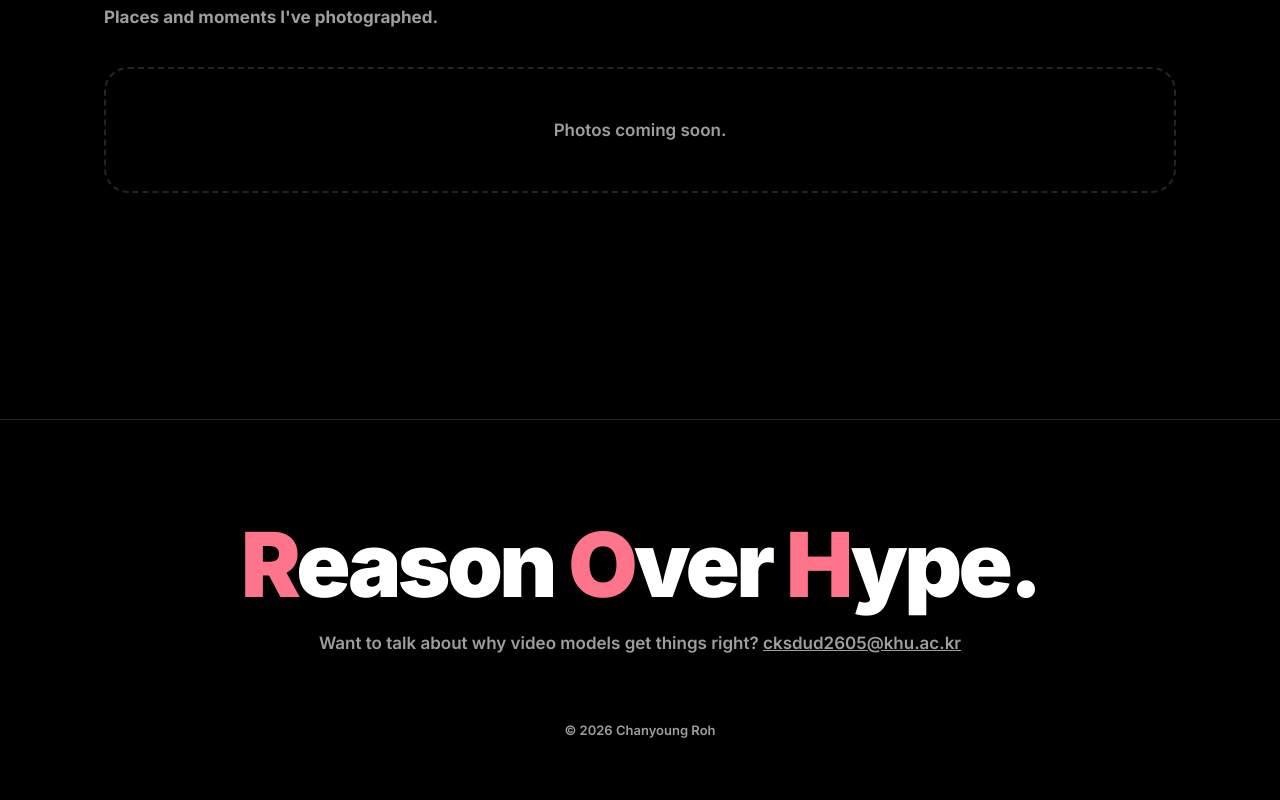
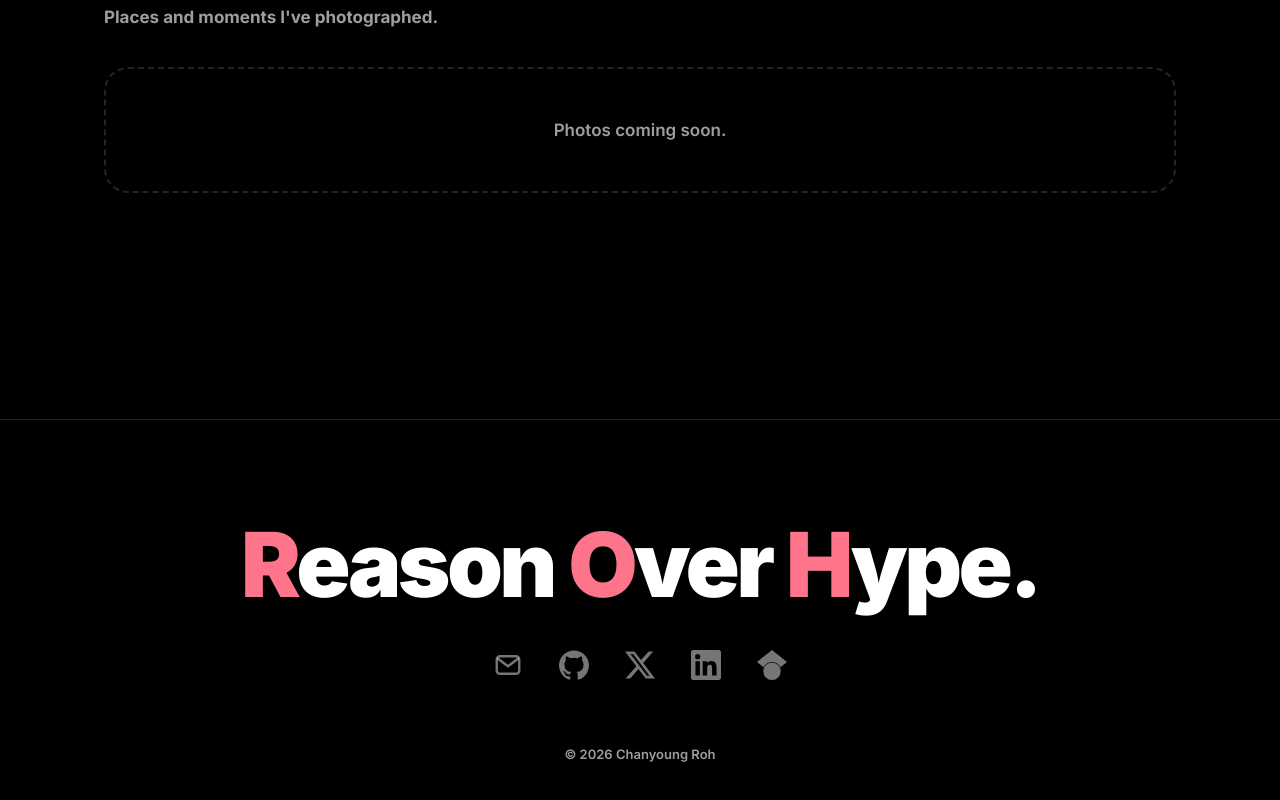
Before and after one commit to chanyoung-roh/chanyoung-roh.github.io, a plain HTML site: page index.html in a window 1280 px wide. Shown: the part 3293-4093 px from the top of the page. Drawn offline with Linux system fonts and the light colour scheme; no server answers; a web font is replaced by a local one.

Commit message:
feat: footer social icon row instead of contact line
Co-Authored-By: Claude Opus 5.5 <noreply@anthropic.com>

```diff
--- a/index.html
+++ b/index.html
@@ -175,6 +175,11 @@
   footer .sign{font-family:var(--display);font-weight:900;font-size:clamp(2.4rem,7vw,6rem);letter-spacing:-.04em;line-height:1}
   footer .sign b{color:var(--accent);font-weight:900}
   footer p{margin-top:20px;color:var(--muted)}
+  .social{display:flex;justify-content:center;gap:clamp(22px,5vw,36px);margin-top:40px;color:var(--muted)}
+  .social a,.social span{display:inline-flex;width:30px;height:30px;opacity:.75;transition:opacity .2s,color .2s,transform .2s}
+  .social svg{width:100%;height:100%}
+  .social a:hover{opacity:1;color:var(--accent);transform:translateY(-2px)}
+  .social .soon{cursor:default}   /* same look as the others, just not a link yet */
   footer small{display:block;margin-top:64px;color:var(--muted);font-size:13px}
 
   @media (max-width:820px){
@@ -350,7 +355,14 @@
 <footer id="contact">
   <div class="wrap">
     <div class="sign"><b>R</b>eason <b>O</b>ver <b>H</b>ype.</div>
-    <p>Want to talk about why video models get things right? <a href="mailto:cksdud2605@khu.ac.kr">cksdud2605@khu.ac.kr</a></p>
+    <!-- X and Google Scholar don't exist yet: plain icons, not links. Turn them into <a> once there's a profile. -->
+    <div class="social">
+      <a href="mailto:cksdud2605@khu.ac.kr" aria-label="Email"><svg viewBox="0 0 24 24" fill="none" stroke="currentColor" stroke-width="1.9" stroke-linecap="round" stroke-linejoin="round"><rect x="3" y="5" width="18" height="14" rx="2.5"/><path d="M4 7l8 6 8-6"/></svg></a>
+      <a href="https://github.com/chanyoung-roh" target="_blank" rel="noopener" aria-label="GitHub"><svg viewBox="0 0 24 24" fill="currentColor"><path d="M12 .3a12 12 0 0 0-3.8 23.38c.6.12.82-.26.82-.57v-2.04c-3.34.72-4.04-1.61-4.04-1.61-.55-1.39-1.34-1.76-1.34-1.76-1.09-.74.08-.73.08-.73 1.2.08 1.84 1.24 1.84 1.24 1.07 1.83 2.8 1.3 3.49 1 .1-.78.42-1.3.76-1.6-2.67-.3-5.47-1.33-5.47-5.93 0-1.31.47-2.38 1.24-3.22-.14-.3-.54-1.52.1-3.18 0 0 1-.32 3.3 1.23a11.5 11.5 0 0 1 6 0c2.28-1.55 3.29-1.23 3.29-1.23.64 1.66.24 2.88.12 3.18.77.84 1.23 1.91 1.23 3.22 0 4.61-2.8 5.62-5.48 5.92.43.37.82 1.1.82 2.22v3.29c0 .32.21.69.82.57A12 12 0 0 0 12 .3"/></svg></a>
+      <span class="soon" title="Coming soon" aria-label="X (coming soon)"><svg viewBox="0 0 24 24" fill="currentColor"><path d="M18.9 1.15h3.68l-8.04 9.19L24 22.85h-7.41l-5.8-7.58-6.64 7.58H.47l8.6-9.83L0 1.15h7.59l5.24 6.93zm-1.29 19.5h2.04L6.49 3.24H4.3z"/></svg></span>
+      <a href="https://www.linkedin.com/in/chanyoung-%E2%80%8Droh-313159384/" target="_blank" rel="noopener" aria-label="LinkedIn"><svg viewBox="0 0 24 24" fill="currentColor"><path d="M20.45 20.45h-3.56v-5.57c0-1.33-.02-3.04-1.85-3.04-1.85 0-2.13 1.45-2.13 2.94v5.67H9.35V9h3.41v1.56h.05c.48-.9 1.64-1.85 3.37-1.85 3.6 0 4.27 2.37 4.27 5.46v6.28zM5.34 7.43a2.06 2.06 0 1 1 0-4.13 2.06 2.06 0 0 1 0 4.13zm1.78 13.02H3.56V9h3.56v11.45zM22.22 0H1.77C.79 0 0 .77 0 1.73v20.54C0 23.23.79 24 1.77 24h20.45c.98 0 1.78-.77 1.78-1.73V1.73C24 .77 23.2 0 22.22 0z"/></svg></a>
+      <span class="soon" title="Coming soon" aria-label="Google Scholar (coming soon)"><svg viewBox="0 0 24 24" fill="currentColor"><path d="M5.24 13.77L0 9.5 12 0l12 9.5-5.24 4.27C17.55 11.25 14.98 9.5 12 9.5s-5.55 1.75-6.76 4.27zM12 10a7 7 0 1 0 0 14 7 7 0 0 0 0-14z"/></svg></span>
+    </div>
     <small>© 2026 Chanyoung Roh</small>
   </div>
 </footer>
```
